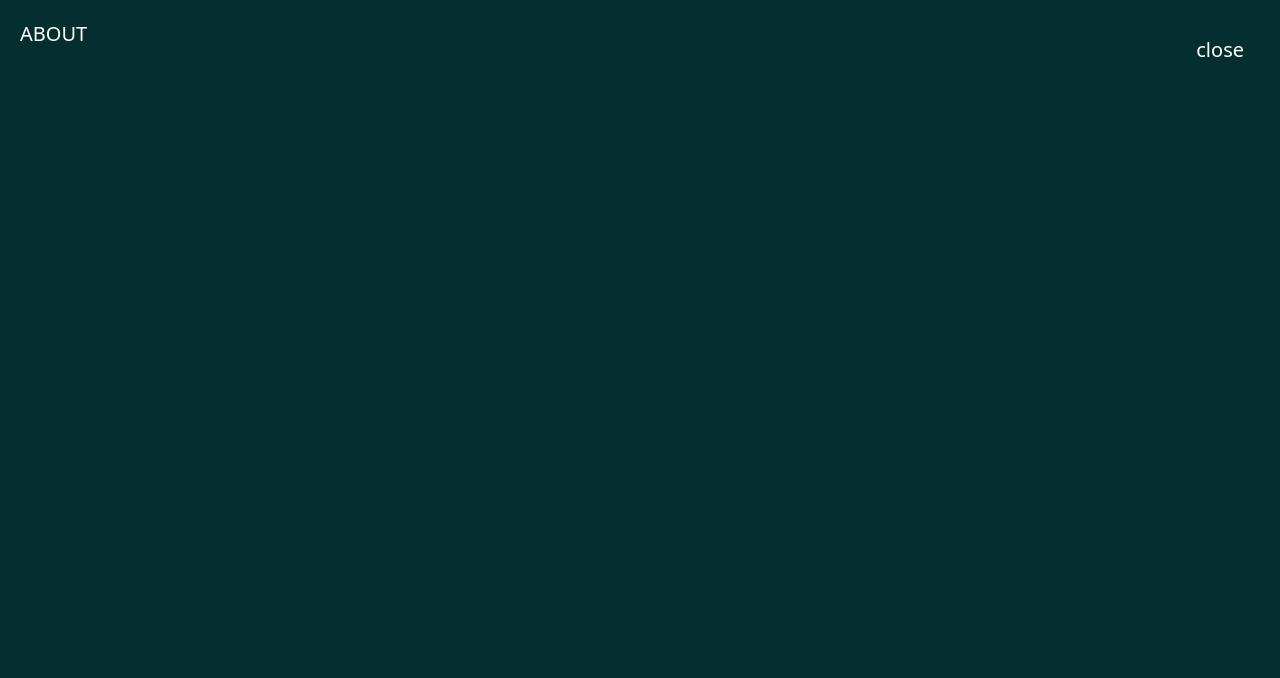
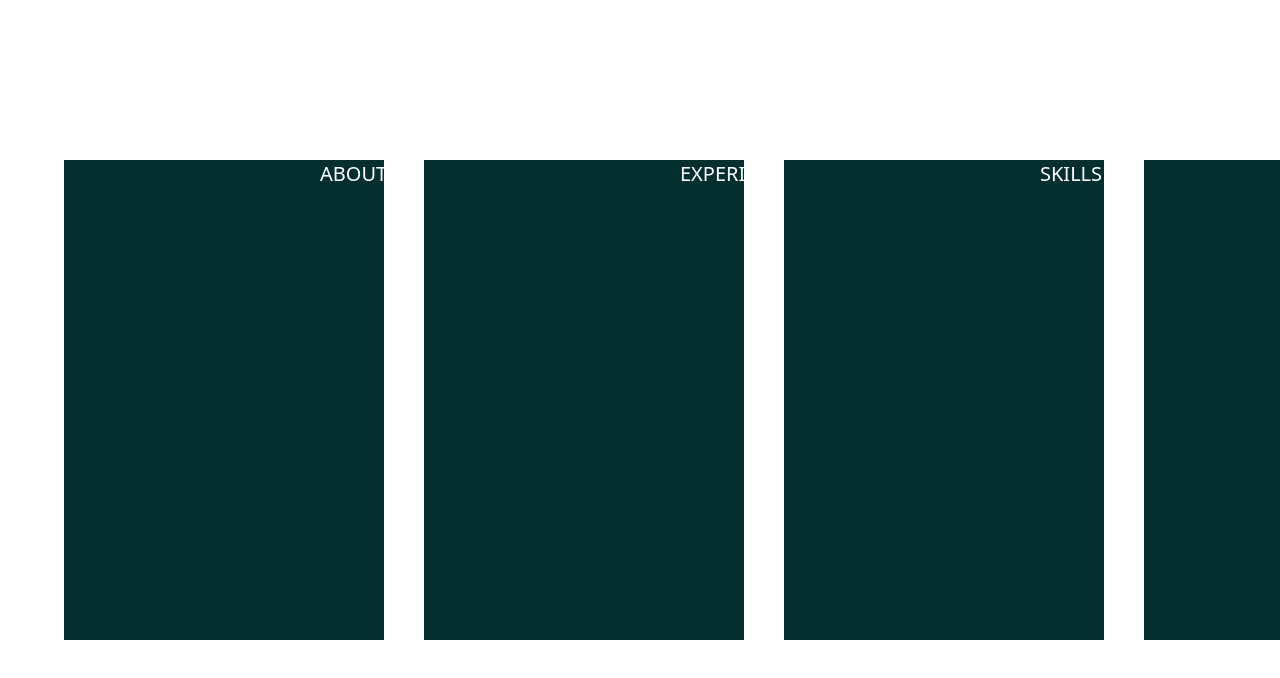
Before and after one commit to bijuice/portfolio-v2, a Next.js app: page / in a window 1280 px wide. Shown: the top 678 px of the page. Built offline with nearby package versions, Linux system fonts and the light colour scheme.

Commit message:
Made bar draggable

```diff
--- a/pages/index.tsx
+++ b/pages/index.tsx
@@ -1,20 +1,29 @@
 import Experience from "@/components/categories/Experience"
 import CATEGORY from "@/types/Category"
-import { useRef, useState } from "react"
+import React, { useEffect, useRef, useState } from "react"
 import { motion, AnimatePresence } from "framer-motion"
 
 const cats = ["ABOUT", "EXPERIENCE", "SKILLS", "PROJECTS", "BLOG", "POETRY"]
 
 export default function Home() {
-  const [activeCategory, setActiveCategory] = useState<string>("ABOUT")
+  const [activeCategory, setActiveCategory] = useState<string>("ALL")
 
   function setCategory(category: string) {
     setActiveCategory(category)
   }
 
+  const ref = useRef<HTMLSpanElement>(null)
+
   return (
-    <main className=" h-screen px-16 max-w-[1500px] w-full flex items-center   select-none">
-      <div className="flex items-center gap-10 w-">
+    <main className=" h-screen px-16 overflow-hidden w-full flex items-center   select-none">
+      <motion.div
+        id="card-container"
+        className="flex items-center gap-10 "
+        drag={activeCategory === "ALL" && "x"}
+        onClick={(e) => e.stopPropagation()}
+        dragConstraints={{ left: -1000, right: 0 }}
+      >
+        <span className="hidden" ref={ref}></span>
         {cats.map((cat, index) => (
           <CategoryCard
             key={cat}
@@ -24,7 +33,7 @@ export default function Home() {
             setCategory={setCategory}
           />
         ))}
-      </div>
+      </motion.div>
     </main>
   )
 }
@@ -58,19 +67,19 @@ function CategoryCard({
       height: 10000,
       width: 10000,
       maxHeight: "60vh",
-      maxWidth: "20vw",
-      x: index * 350,
+      maxWidth: "40vh",
+      x: 0,
       y: 0,
-      left: 50,
+      left: 0,
       zIndex: 0,
     } as any
 
     if (resolveCategoryState() === "active") {
       properties.maxHeight = "100vh"
-      properties.maxWidth = "100vw"
+      properties.maxWidth = "160vw"
       properties.x = 0
-      properties.left = 0
       properties.zIndex = 1
+      properties.left = `-${index + 1 * 20}vw`
     }
 
     if (resolveCategoryState() === "inactive") {
@@ -85,12 +94,9 @@ function CategoryCard({
     <motion.div
       layout
       key={category}
-      className={`p-5 fixed  grow bg-teal-950 text-white text-xl flex flex-col ${
+      className={` relative  grow bg-teal-950 text-white text-xl  ${
         resolveCategoryState() === "all" && "cursor-pointer"
       } `}
-      onClick={() => {
-        setCategory(category)
-      }}
       animate={{
         height: animProperties().height,
         width: animProperties().width,
@@ -104,10 +110,13 @@ function CategoryCard({
         },
       }}
     >
-      <motion.div className="relative" layout>
+      <motion.div
+        className={`absolute left-[20vw]  w-[90vw] h-screen  justify-between `}
+        layout
+      >
         {category}
         <motion.button
-          className="text-white absolute right-4 top-4"
+          className="text-white "
           onClick={(e) => {
             e.stopPropagation()
             setCategory("ALL")
```
